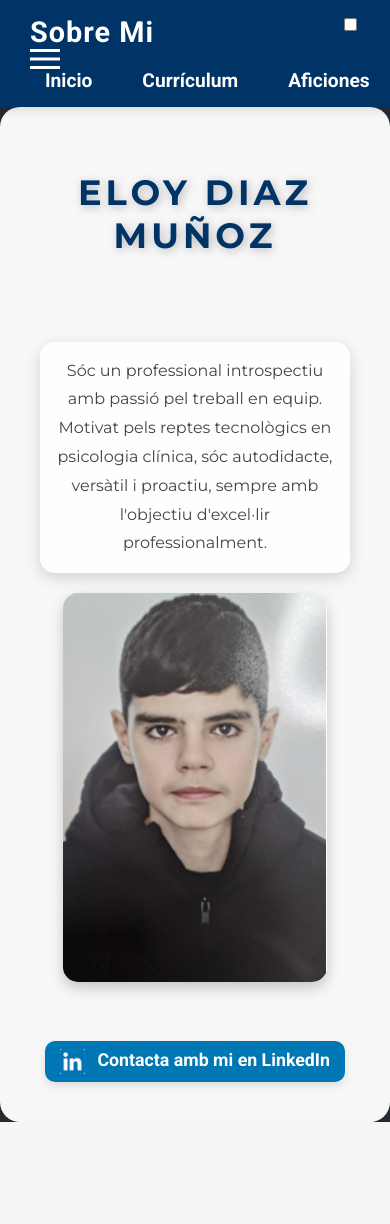
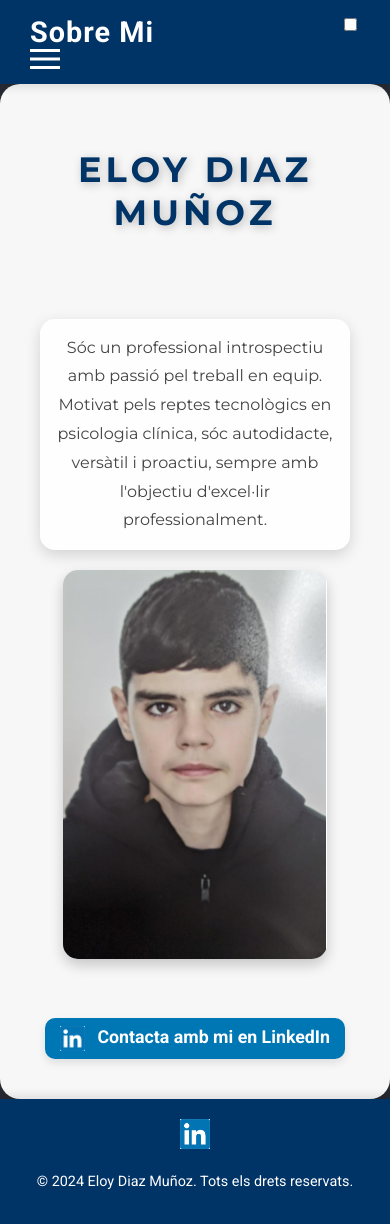
Before and after one commit to eloydiazmunoz/EDM_ENTO_WEB, a React (Create React App) app: page / in a window 390 px wide. Before the commit the page ends 1122 px from the top, so only its background shows below. Built offline with nearby package versions, Linux system fonts and the light colour scheme.

Commit message:
add react

```diff
--- a/src/Menu/NavigationMenu.scss
+++ b/src/Menu/NavigationMenu.scss
@@ -60,11 +60,11 @@ body {
 }
 
 .desktop {
-  display: block; // Mostrar el menú de escritorio
+  display: block;
 }
 
 .mobile {
-  display: none; // Ocultar el menú móvil
+  display: none;
 }
 
 .menu-toggle {
@@ -75,13 +75,23 @@ body {
   display: none;
 }
 
-@media (max-width: 768px) {
+@media (min-width: 481px) {
   .desktop {
-    display: none; // Ocultar el menú de escritorio en pantallas pequeñas
+    display: block;
   }
 
   .mobile {
-    display: block; // Mostrar el menú móvil en pantallas pequeñas
+    display: none;
+  }
+}
+
+@media (max-width: 480px) {
+  .desktop {
+    display: none;
+  }
+
+  .mobile {
+    display: block;
   }
 
   .menu-toggle {
@@ -121,6 +131,10 @@ body {
     bottom: 0;
   }
 
+  .nav-list {
+    display: none;
+  }
+
   #menu-toggle:checked ~ .nav-list {
     display: block;
     position: absolute;
--- a/src/index.js
+++ b/src/index.js
@@ -6,6 +6,7 @@ import App from "./App";
 import About from "./about/About";
 import Hobbies from "./hobbies";
 import NavigationMenu from "./Menu/NavigationMenu.js";
+import linkedinIcon from "./linkedin.png"; // Asegúrate de tener este icono en tu proyecto
 
 // Rutas definidas para tu aplicación
 const router = createBrowserRouter([
@@ -27,12 +28,34 @@ const router = createBrowserRouter([
   },
 ]);
 
+const Footer = () => {
+  return (
+    <footer className="footer">
+      <div className="footer-content">
+        <div className="social-media">
+          <a
+            href="https://www.linkedin.com/in/eloy-diaz-mu%C3%B1oz-87b26023b/"
+            target="_blank"
+            rel="noopener noreferrer"
+          >
+            <img src={linkedinIcon} alt="LinkedIn" className="social-icon" />
+          </a>
+        </div>
+      </div>
+      <div className="footer-bottom">
+        <p>&copy; 2024 Eloy Diaz Muñoz. Tots els drets reservats.</p>
+      </div>
+    </footer>
+  );
+};
+
 const root = ReactDOM.createRoot(document.getElementById("root"));
 root.render(
   <React.StrictMode>
     <div>
       <NavigationMenu />
       <RouterProvider router={router} />
+      <Footer />
     </div>
   </React.StrictMode>
 );
--- a/src/index.scss
+++ b/src/index.scss
@@ -1,13 +1,59 @@
 body {
   margin: 0;
-  font-family: -apple-system, BlinkMacSystemFont, 'Segoe UI', 'Roboto', 'Oxygen',
-    'Ubuntu', 'Cantarell', 'Fira Sans', 'Droid Sans', 'Helvetica Neue',
-    sans-serif;
+  font-family: -apple-system, BlinkMacSystemFont, 'Segoe UI', 'Roboto', 'Oxygen', 'Ubuntu', 'Cantarell', 'Fira Sans', 'Droid Sans', 'Helvetica Neue', sans-serif;
   -webkit-font-smoothing: antialiased;
   -moz-osx-font-smoothing: grayscale;
 }
 
 code {
-  font-family: source-code-pro, Menlo, Monaco, Consolas, 'Courier New',
-    monospace;
+  font-family: source-code-pro, Menlo, Monaco, Consolas, 'Courier New', monospace;
 }
+
+/* Footer Styles */
+.footer {
+  width: 100%;
+  background-color: #003366;
+  color: #ffffff;
+  padding: 20px 0;
+  text-align: center;
+  position: relative;
+  bottom: 0;
+  box-shadow: 0 -4px 8px rgba(0, 0, 0, 0.1);
+}
+
+.footer-content {
+  display: flex;
+  justify-content: center;
+  align-items: center;
+  max-width: 900px;
+  margin: auto;
+  padding: 0 20px;
+}
+
+.social-media {
+  display: flex;
+  gap: 15px;
+}
+
+.social-icon {
+  width: 30px;
+  height: 30px;
+  transition: transform 0.3s;
+}
+
+.social-icon:hover {
+  transform: scale(1.1);
+}
+
+.footer-bottom {
+  margin-top: 20px;
+  font-size: 0.9rem;
+}
+
+/* Media Queries */
+@media (max-width: 768px) {
+  .footer-content {
+    flex-direction: column;
+    gap: 20px;
+  }
+}
```
Also changed, not shown: src/linkedin.png (added).
